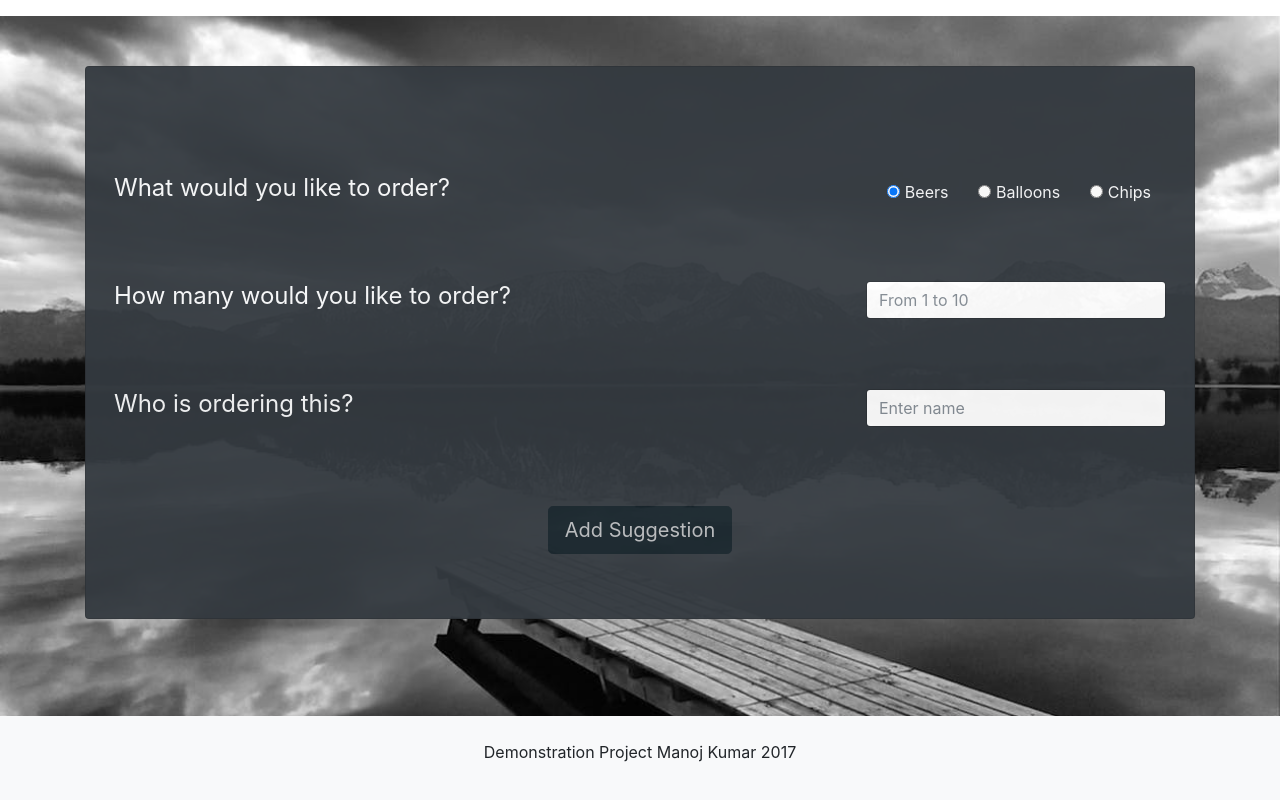
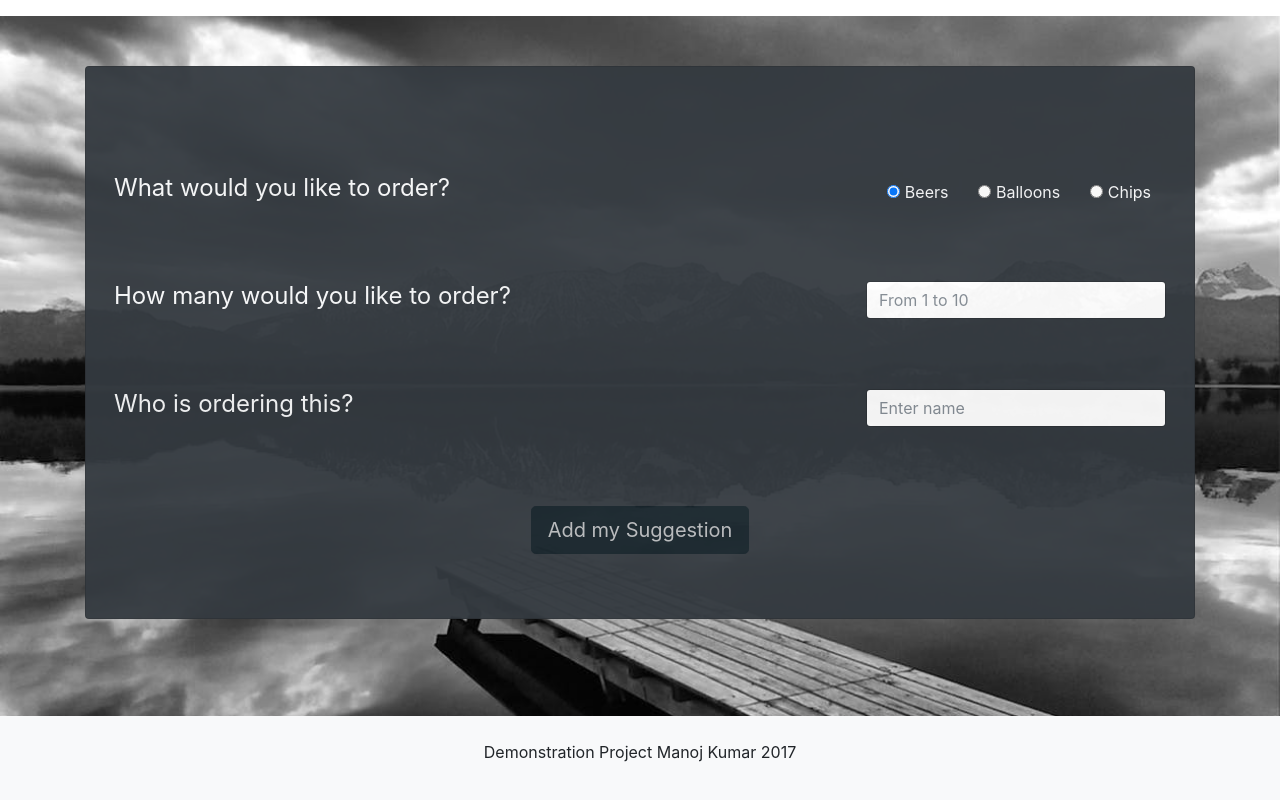
Before and after one commit to cloesd22/Party-Supplies, a website: page templates/index.html in a window 1280 px wide. Shown: the part 437-1237 px from the top of the page. Drawn offline with Linux system fonts and the light colour scheme; no server answers.

Commit message:
changed button text

```diff
--- a/templates/index.html
+++ b/templates/index.html
@@ -118,7 +118,7 @@
 													class="btn btn-lg btn-Order"
 
 													disabled=true>
-													Add Suggestion
+													Add my Suggestion
 												</button>
 											</div>
 										</div>
```
